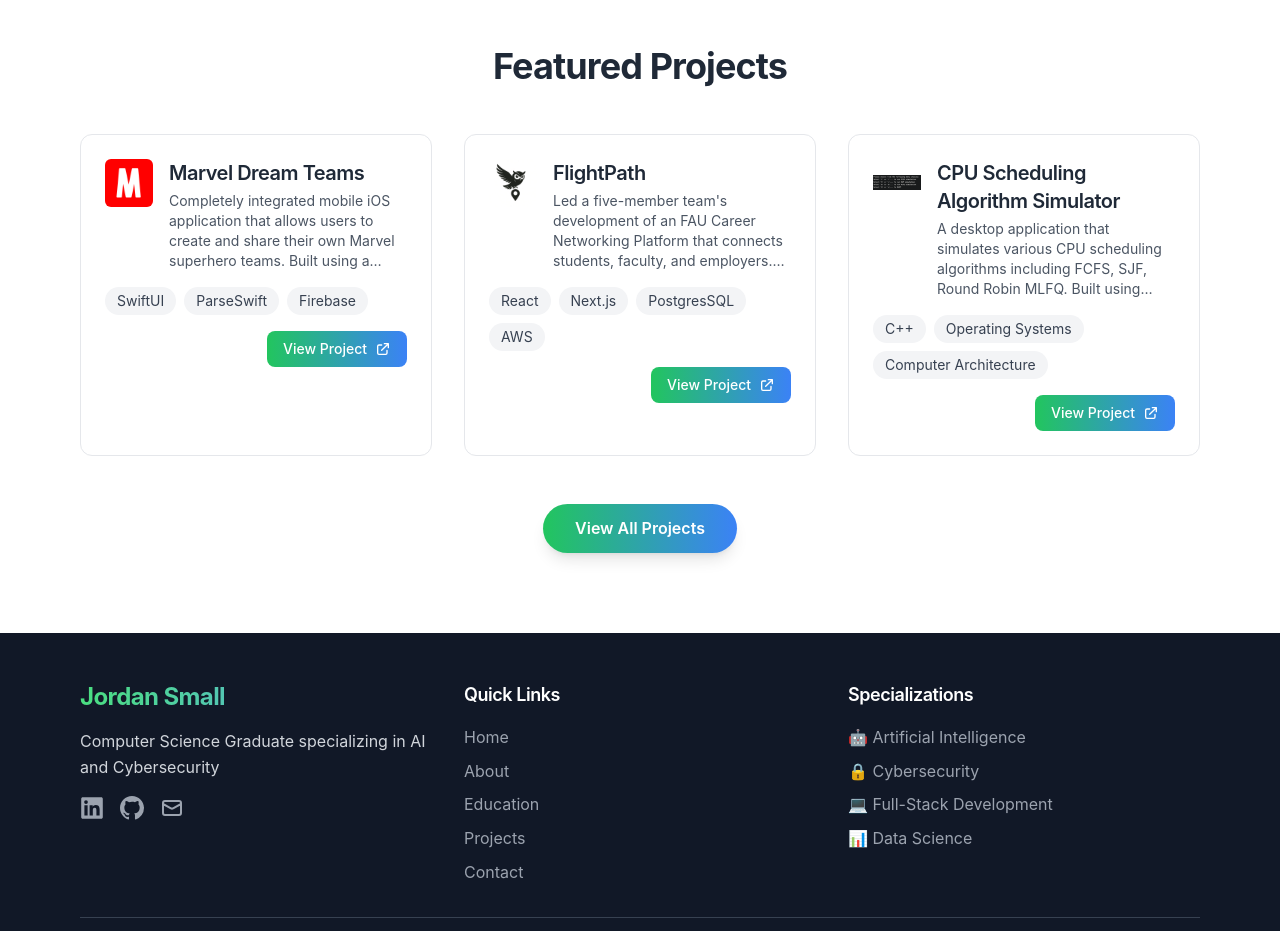
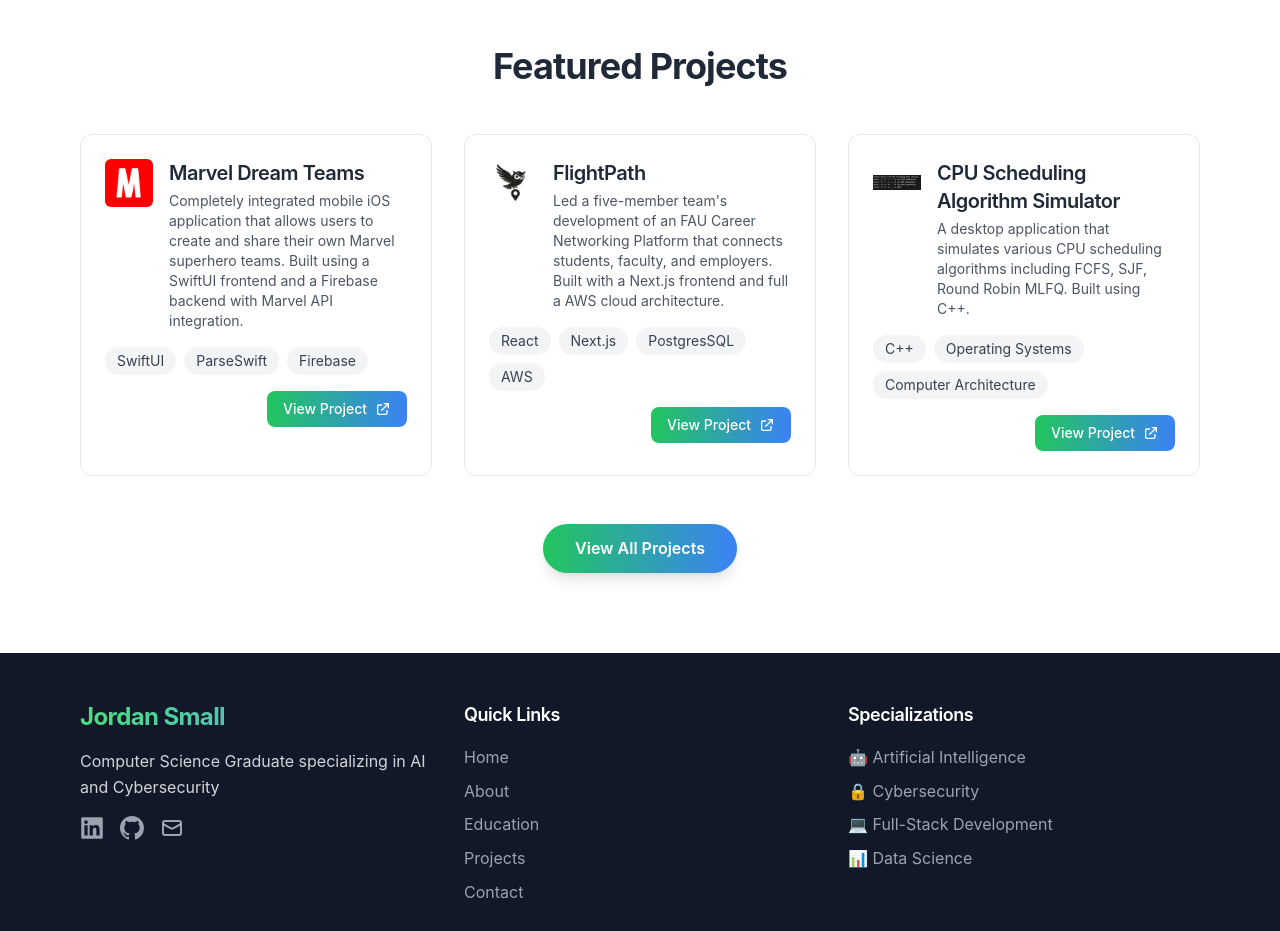
Before and after one commit to sm4j/port_v2, a Next.js app in the folder portfolio-template/: page / in a window 1280 px wide. Shown: the part 1480-2411 px from the top of the page. Built offline with nearby package versions, Linux system fonts and the light colour scheme.

Commit message:
Added more projects.

```diff
--- a/portfolio-template/src/app/page.tsx
+++ b/portfolio-template/src/app/page.tsx
@@ -73,21 +73,14 @@ const HomePage = () => {
                                 image: '/cpu.png'
                             }
                         ].map((proj) => (
-                            <a
-                                key={proj.title}
-                                href={proj.link}
-                                target="_blank"
-                                rel="noopener noreferrer"
-                                className="group block p-6 rounded-xl border bg-white hover:shadow-2xl transform hover:-translate-y-2 transition-all duration-300 focus:outline-none focus:ring-2 focus:ring-green-200"
-                                aria-label={`View ${proj.title}`}
-                            >
+                            <div key={proj.title} className="p-6 rounded-xl border hover:shadow-lg transition-shadow duration-300 bg-white">
                                 <div className="flex items-start gap-4 mb-4">
                                     {proj.image && (
                                         <img src={proj.image} alt={`${proj.title} logo`} className="w-12 h-12 object-contain rounded-md" />
                                     )}
                                     <div>
-                                        <h3 className="text-xl font-semibold mb-1 text-gray-800 group-hover:text-green-600 transition-colors duration-200">{proj.title}</h3>
-                                        <p className="text-gray-600 text-sm line-clamp-4">{proj.description}</p>
+                                        <h3 className="text-xl font-semibold mb-1 text-gray-800">{proj.title}</h3>
+                                        <p className="text-gray-600 text-sm">{proj.description}</p>
                                     </div>
                                 </div>
                                 <div className="flex flex-wrap gap-2 mb-4">
@@ -96,14 +89,14 @@ const HomePage = () => {
                                     ))}
                                 </div>
                                 <div className="text-right">
-                                    <span className="inline-flex items-center px-4 py-2 bg-gradient-to-r from-green-500 to-blue-500 text-white rounded-lg opacity-100 group-hover:opacity-100 transition-opacity duration-300 font-medium text-sm">
+                                    <a href={proj.link} target="_blank" rel="noopener noreferrer" className="inline-flex items-center px-4 py-2 bg-gradient-to-r from-green-500 to-blue-500 text-white rounded-lg hover:from-green-600 hover:to-blue-600 transition-all duration-300 font-medium text-sm">
                                         View Project
                                         <svg className="w-4 h-4 ml-2" fill="none" stroke="currentColor" viewBox="0 0 24 24">
                                             <path strokeLinecap="round" strokeLinejoin="round" strokeWidth="2" d="M10 6H6a2 2 0 00-2 2v10a2 2 0 002 2h10a2 2 0 002-2v-4M14 4h6m0 0v6m0-6L10 14" />
                                         </svg>
-                                    </span>
+                                    </a>
                                 </div>
-                            </a>
+                            </div>
                         ))}
                     </div>
 
--- a/portfolio-template/src/app/projects/page.tsx
+++ b/portfolio-template/src/app/projects/page.tsx
@@ -50,7 +50,7 @@ const projects = [
     {
         title: 'Dotme Portfolio Website',
         description: 'A personal portfolio website built with Next.js and Tailwind CSS to showcase projects, skills, and experience in computer science and software development.',
-        link: 'https://github.com/sm4j/dotme/',
+        link: 'https://legacy.sm4j.me',
         technologies: ['Next.js', 'TypeScript', 'React', 'Tailwind CSS'],
         category: 'Web'
     },
@@ -102,12 +102,19 @@ const projects = [
         link: 'https://colab.research.google.com/drive/1SpVX4bQO35C0xNbkWMojxNEoweIZPB_y?authuser=1#scrollTo=mg0JZmKmP6RC',
         technologies: ['Python', 'TensorFlow', 'Keras', 'Matplotlib', 'CIFAR-10'],
         category: 'AI'
+    },
+    {
+        title: 'Marvel Dream Teams',
+        description: 'Completely integrated mobile iOS application that allows users to create and share their own Marvel superhero teams. Built using a SwiftUI frontend and a Firebase backend with Marvel API integration.',
+        link: 'https://github.com/sm4j/marvel-dream-teams',
+        technologies: ['SwiftUI', 'ParseSwift', 'Firebase'],
+        category: 'Mobile Apps'
     }
 ];
 
 const ProjectsPage = () => {
     const [selectedCategory, setSelectedCategory] = useState('All');
-    const categories = ['All', 'AI', 'Hardware', 'Security', 'Web'];
+    const categories = ['All', 'AI', 'Hardware', 'Mobile Apps', 'Security', 'Web'];
 
     const filteredProjects = selectedCategory === 'All'
         ? projects
@@ -122,7 +129,7 @@ const ProjectsPage = () => {
                         My <span className="text-gradient">Projects</span>
                     </h1>
                     <p className="text-xl text-gray-600 max-w-3xl mx-auto mb-8">
-                        A showcase of innovative projects spanning AI, cybersecurity, and web development
+                        A showcase of innovative projects spanning AI, cybersecurity, hardware, mobile apps, and web development
                     </p>
                     <div className="w-24 h-1 bg-gradient-to-r from-green-500 to-blue-500 mx-auto"></div>
                 </div>
@@ -174,19 +181,23 @@ const ProjectsPage = () => {
                             <div className="text-gray-600">Total Projects</div>
                         </div>
                         <div className="text-center">
-                            <div className="text-4xl font-bold text-blue-600 mb-2">5</div>
+                            <div className="text-4xl font-bold text-blue-600 mb-2">4</div>
                             <div className="text-gray-600">AI Projects</div>
                         </div>
                          <div className="text-center">
-                            <div className="text-4xl font-bold text-blue-600 mb-2">5</div>
+                            <div className="text-4xl font-bold text-blue-600 mb-2">6</div>
                             <div className="text-gray-600">Hardware Projects</div>
                         </div>
+                         <div className="text-center">
+                            <div className="text-4xl font-bold text-blue-600 mb-2">5</div>
+                            <div className="text-gray-600">Mobile App Projects</div>
+                        </div>
                         <div className="text-center">
-                            <div className="text-4xl font-bold text-emerald-600 mb-2">4</div>
+                            <div className="text-4xl font-bold text-emerald-600 mb-2">5</div>
                             <div className="text-gray-600">Security Projects</div>
                         </div>
                         <div className="text-center">
-                            <div className="text-4xl font-bold text-orange-600 mb-2">6</div>
+                            <div className="text-4xl font-bold text-orange-600 mb-2">4</div>
                             <div className="text-gray-600">Web Projects</div>
                         </div>
                     </div>
--- a/portfolio-template/src/components/ProjectCard.tsx
+++ b/portfolio-template/src/components/ProjectCard.tsx
@@ -18,7 +18,7 @@ const ProjectCard: React.FC<ProjectCardProps> = ({ title, description, link, tec
                     <img src={image} alt={title} className="w-full h-full object-cover" />
                 ) : (
                     <div className="text-6xl text-white opacity-80">
-                        {category === 'AI' ? '🤖' : category === 'Hardware' ? '🔧' : category === 'Security' ? '🔒' : category === 'Web' ? '🌐' : '💻'}
+                        {category === 'AI' ? '🤖' : category === 'Hardware' ? '🔧' : category === 'Mobile Apps' ? '📱' : category === 'Security' ? '🔒' : category === 'Web' ? '🌐' : '💻'}
                     </div>
                 )}
                 <div className="absolute inset-0 bg-black opacity-0 group-hover:opacity-20 transition-opacity duration-300"></div>
@@ -32,6 +32,7 @@ const ProjectCard: React.FC<ProjectCardProps> = ({ title, description, link, tec
                         category === 'Security' ? 'bg-emerald-100 text-emerald-700' :
                         category === 'Web' ? 'bg-blue-100 text-blue-700' :
                         category === 'Hardware' ? 'bg-yellow-100 text-yellow-700' :
+                        category === 'Mobile Apps' ? 'bg-purple-100 text-purple-700' :
                         'bg-gray-100 text-gray-700'
                     }`}>
                         {category}
```
